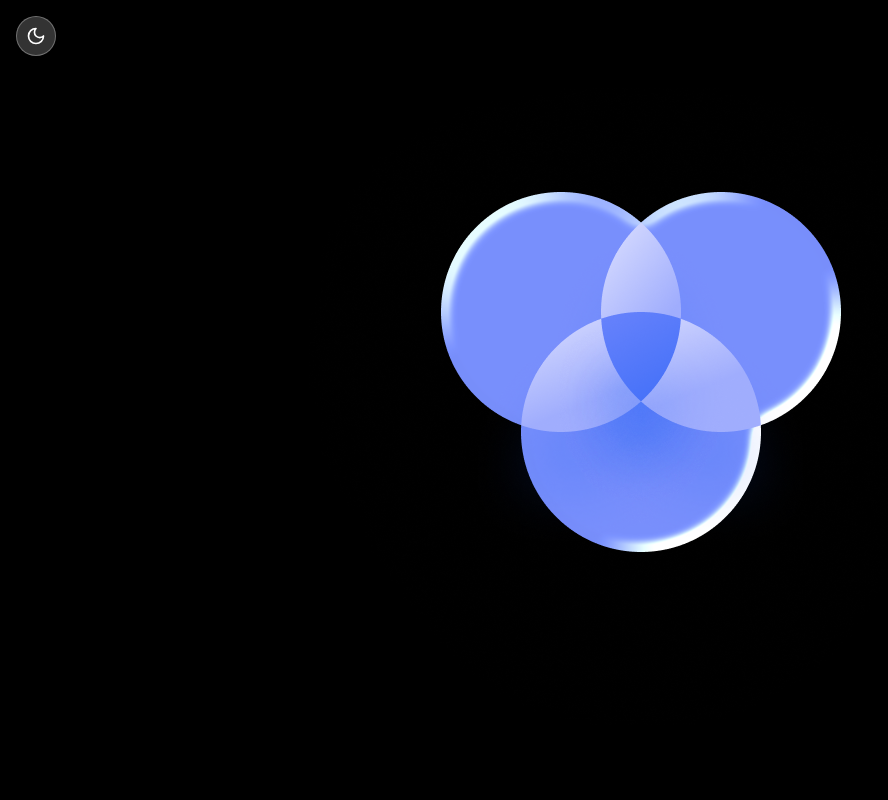
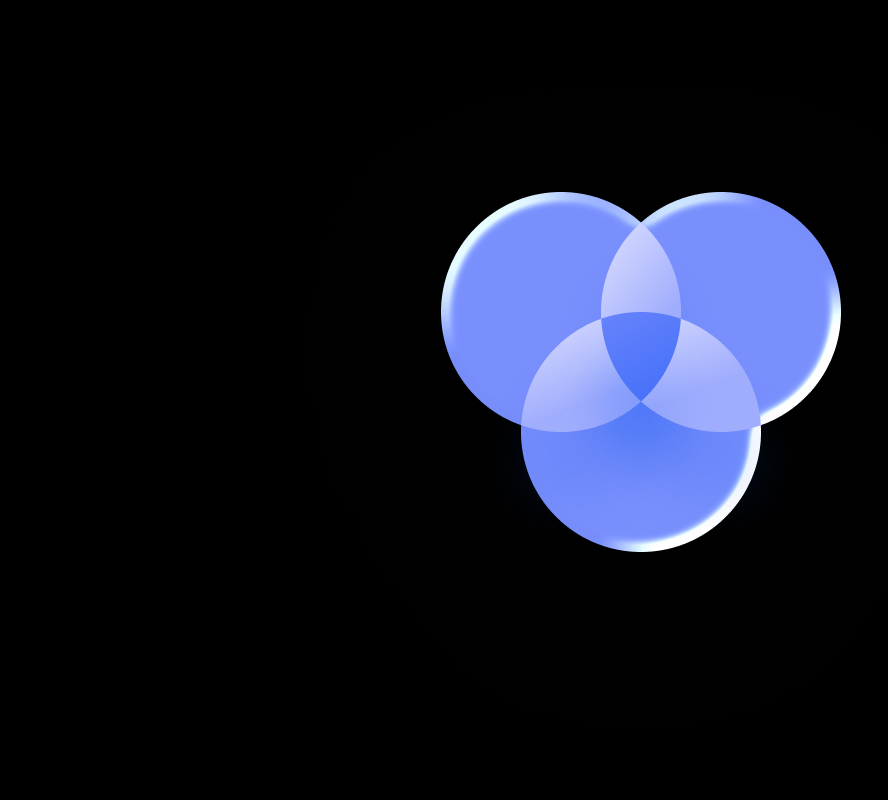
Before and after one commit to bb2636/OneChat, a Next.js app in the folder frontend/: page /login in a window 1280 px wide. Shown: the top 800 px of the page, without its empty margins (0-888 px from the left). Built offline with nearby package versions, Linux system fonts and the light colour scheme; a web font is replaced by a local one.

Commit message:
fix:로그인 다크모드 수정

```diff
--- a/frontend/app/login/page.tsx
+++ b/frontend/app/login/page.tsx
@@ -4,23 +4,29 @@ import { useState, useEffect, Suspense } from "react";
 import { useRouter, useSearchParams } from "next/navigation";
 import Image from "next/image";
 import { Input, Button } from "@/components/ui";
-import { Eye, EyeOff, Moon, Sun } from "lucide-react";
+import { Eye, EyeOff } from "lucide-react";
 import Link from "next/link";
 import { LOGO_PATHS } from "@/lib/constants";
 import { Toast } from "@/components/Toast";
-import { useTheme } from "@/components/ThemeProvider";
 import { cn } from "@/lib/cn";
 
 function LoginForm() {
   const router = useRouter();
   const searchParams = useSearchParams();
-  const { theme, toggleTheme } = useTheme();
   const [username, setUsername] = useState("");
   const [password, setPassword] = useState("");
   const [showPassword, setShowPassword] = useState(false);
   const [errors, setErrors] = useState<string[]>([]);
   const [isLoading, setIsLoading] = useState(false);
   const [isGoogleLoading, setIsGoogleLoading] = useState(false);
+
+  // 로그인 페이지는 항상 다크모드로 강제 설정
+  useEffect(() => {
+    document.documentElement.classList.add("dark");
+    return () => {
+      // 페이지를 떠날 때는 원래 테마로 복원하지 않음 (다른 페이지에서 처리)
+    };
+  }, []);
 
   // URL 쿼리 파라미터에서 에러 및 성공 메시지 처리
   useEffect(() => {
@@ -118,22 +124,9 @@ function LoginForm() {
 
   return (
     <div
-      className="min-h-screen flex flex-col items-center justify-center px-4 py-8 relative transition-colors"
-      style={{ backgroundColor: theme === "dark" ? '#000000' : '#6983FC' }}
+      className="min-h-screen flex flex-col items-center justify-center px-4 py-8 relative transition-colors overflow-y-auto"
+      style={{ backgroundColor: '#000000' }}
     >
-      {/* 다크모드 토글 버튼 - 왼쪽 위 구석 */}
-      <button
-        type="button"
-        onClick={toggleTheme}
-        className="absolute top-4 left-4 z-10 flex h-10 w-10 items-center justify-center rounded-full bg-white/20 backdrop-blur-sm border border-white/30 hover:bg-white/30 transition-colors"
-        aria-label="다크모드 토글"
-      >
-        {theme === "dark" ? (
-          <Moon className="h-5 w-5 text-white" />
-        ) : (
-          <Sun className="h-5 w-5 text-white" />
-        )}
-      </button>
 
       {/* 로고 영역 */}
       <div className="mb-6 sm:mb-12">
@@ -151,7 +144,7 @@ function LoginForm() {
       </div>
 
       {/* 로그인 폼 */}
-      <div className="w-full max-w-sm">
+      <div className="w-full max-w-sm pb-8">
         <form onSubmit={handleLogin} className="space-y-4">
           {/* 아이디 입력 */}
           <div className="w-full">
@@ -201,13 +194,7 @@ function LoginForm() {
           <Button
             type="submit"
             disabled={isLoading}
-            className={cn(
-              "w-full h-12 font-semibold rounded-md transition-colors",
-              theme === "dark"
-                ? "bg-white hover:bg-gray-200 text-black"
-                : "bg-white hover:bg-gray-100"
-            )}
-            style={theme === "dark" ? undefined : { color: '#6983FC' }}
+            className="w-full h-12 font-semibold rounded-md transition-colors bg-white hover:bg-gray-200 text-black"
           >
             {isLoading ? "로그인 중..." : "로그인"}
           </Button>
@@ -237,7 +224,7 @@ function LoginForm() {
             <div className="relative flex justify-center text-sm">
               <span
                 className="px-6 py-1 text-white font-medium"
-                style={{ backgroundColor: theme === "dark" ? '#000000' : '#6983FC' }}
+                style={{ backgroundColor: '#000000' }}
               >
                 또는
               </span>
@@ -245,12 +232,12 @@ function LoginForm() {
           </div>
 
           {/* Google 로그인 */}
-          <div className="flex justify-center">
+          <div className="flex justify-center mb-8">
             <button
               type="button"
               onClick={handleGoogleLogin}
               disabled={isGoogleLoading || isLoading}
-              className="w-14 h-14 flex items-center justify-center rounded-full bg-white/30 border-2 border-white/10 hover:bg-white/40 hover:border-white/30 transition-colors disabled:opacity-50 disabled:cursor-not-allowed"
+              className="w-14 h-14 flex items-center justify-center rounded-full bg-white/30 border-2 border-white/10 hover:bg-white/40 hover:border-white/30 transition-colors disabled:opacity-50 disabled:cursor-not-allowed flex-shrink-0"
             >
               {isGoogleLoading ? (
                 <div className="w-6 h-6 border-2 border-white border-t-transparent rounded-full animate-spin"></div>
--- a/frontend/app/signup/step4/page.tsx
+++ b/frontend/app/signup/step4/page.tsx
@@ -244,7 +244,7 @@ export default function SignupStep4Page() {
             className={cn(
               "w-full font-medium py-3 rounded-lg",
               isCodeComplete && timeLeft > 0
-                ? "bg-blue-500 hover:bg-blue-600 text-white"
+                ? "bg-white hover:bg-gray-100 text-black"
                 : "bg-gray-300 text-gray-500 cursor-not-allowed"
             )}
           >
```
